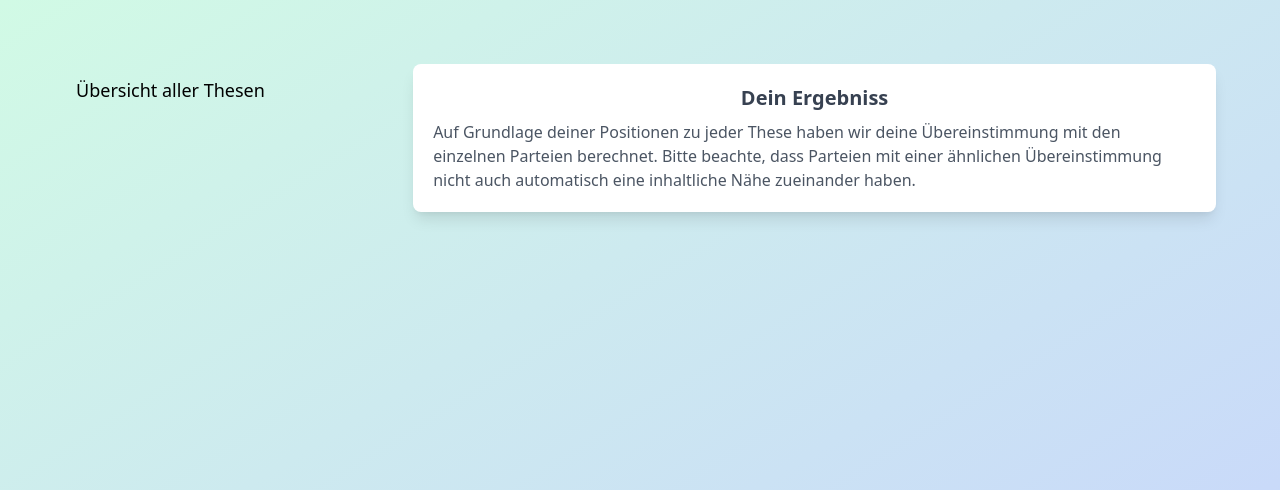
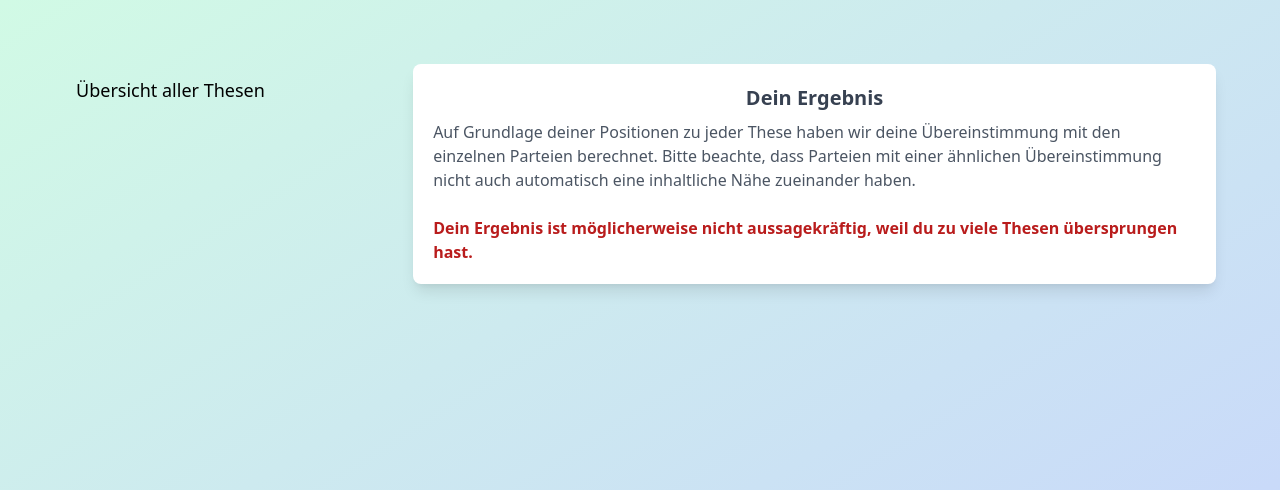
Before and after one commit to wahlrechner/wahlrechner, a Django app: template wahlrechner/templates/wahlrechner/results.html in a window 1280 px wide. Shown: the top 490 px of the page. Run offline with Django 3.2, Linux system fonts and the light colour scheme; the template is opened without the code that fills it, so the values that code supplies are empty; style sheets or scripts are compiled from the project's sources; parts of the project's set-up code (start-up, migrations or seed data) failed here and were passed over.

Commit message:
Warnung bei geringer Aussagekraft

```diff
--- a/wahlrechner/models.py
+++ b/wahlrechner/models.py
@@ -42,7 +42,7 @@ class Partei(models.Model):
         "Name", help_text=partei_name_help, max_length=50)
 
     partei_beschreibung_help = """<i>Maximal 500 Zeichen</i><br>
-    Beschreibung für die Partei, wird auf der Ergebniss-Seite angezeigt."""
+    Beschreibung für die Partei, wird auf der Ergebnis-Seite angezeigt."""
     partei_beschreibung = models.TextField(
         "Name", help_text=partei_beschreibung_help, max_length=500)
 
--- a/wahlrechner/templates/wahlrechner/results.html
+++ b/wahlrechner/templates/wahlrechner/results.html
@@ -25,11 +25,16 @@
 {% endblock %}
 {% block content %}
 <div class="w-full bg-white shadow-lg rounded-lg p-5 text-center dark:bg-gray-800">
-    <h1 class="mb-2 text-xl font-semibold text-gray-700 dark:text-gray-100">Dein Ergebniss</h1>
+    <h1 class="mb-2 text-xl font-semibold text-gray-700 dark:text-gray-100">Dein Ergebnis</h1>
     <div class="text-gray-600 dark:text-gray-300 text-left">
         Auf Grundlage deiner Positionen zu jeder These haben wir deine Übereinstimmung mit
         den einzelnen Parteien berechnet. Bitte beachte, dass Parteien mit einer ähnlichen
         Übereinstimmung nicht auch automatisch eine inhaltliche Nähe zueinander haben.
+        {% if not aussagekraeftig %}
+        <br><br>
+        <span class="text-red-700 dark:text-red-500 font-semibold">Dein Ergebnis ist möglicherweise nicht aussagekräftig, weil du zu viele Thesen
+        übersprungen hast.</span>
+        {% endif %}
     </div>
 </div>
 
```
Also changed, not shown: wahlrechner/views.py (+17 -2 lines).
